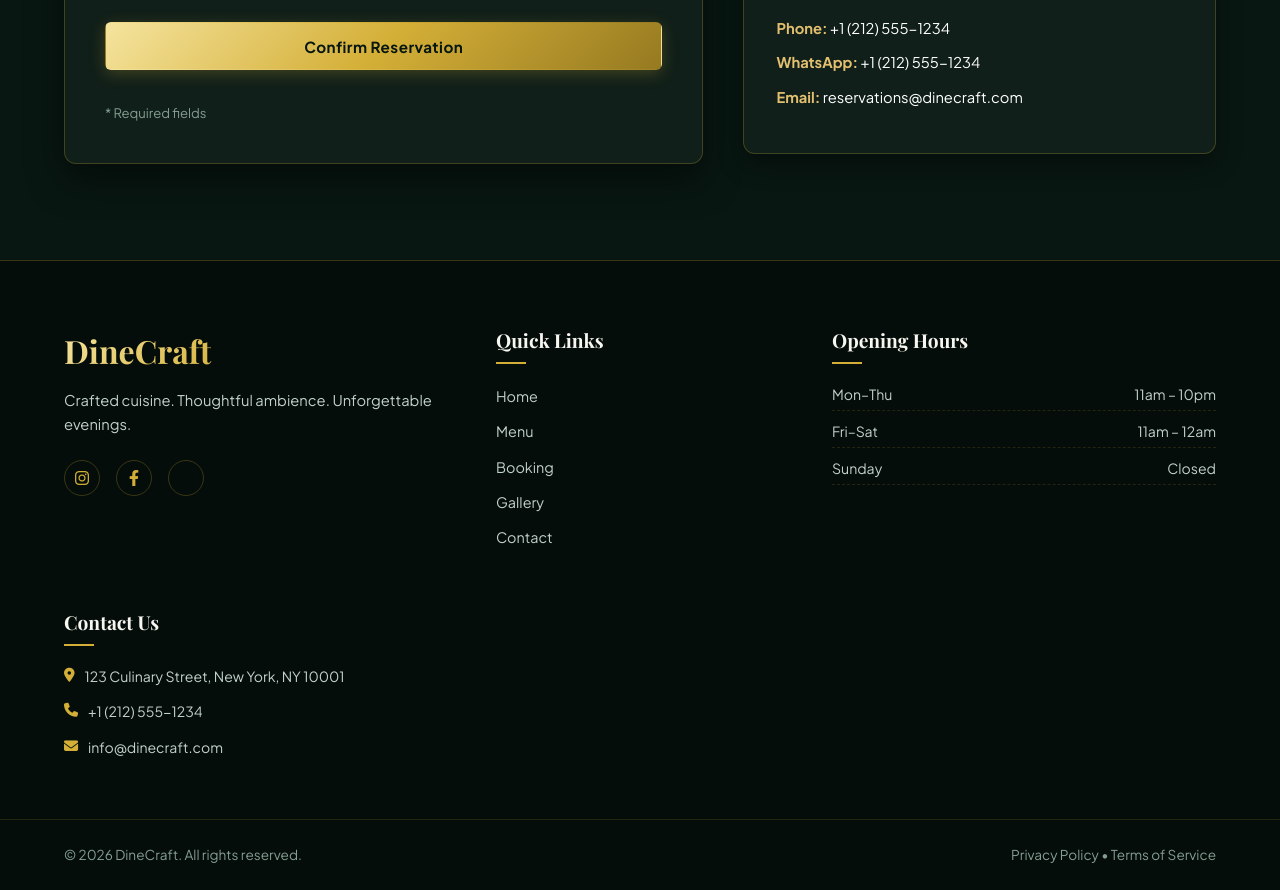
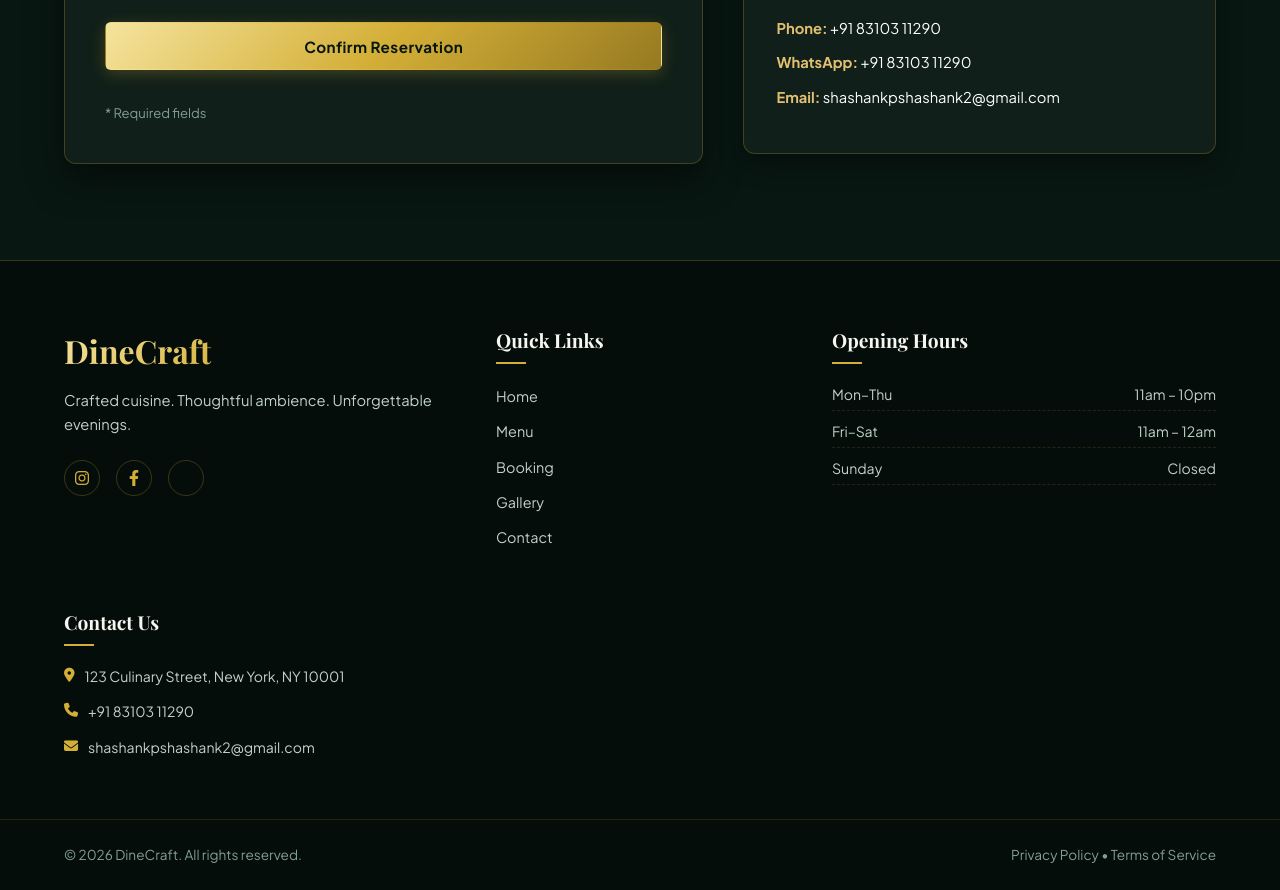
Before and after one commit to SHASHANKKUMARRAJP/cafedemo, a plain HTML site: page booking.html in a window 1280 px wide. Shown: the part 1055-1945 px from the top of the page. Drawn offline with nearby package versions, Linux system fonts and the light colour scheme; some icons are missing; a web font is replaced by a local one.

Commit message:
Update contact info in booking.html

```diff
--- a/booking.html
+++ b/booking.html
@@ -183,9 +183,9 @@
                         <div class="sidebar-info-card">
                             <h3 class="sidebar-card-title">Need Assistance?</h3>
                             <ul class="assistance-list">
-                                <li><strong>Phone:</strong> <a href="tel:+12125551234">+1 (212) 555-1234</a></li>
-                                <li><strong>WhatsApp:</strong> <a href="https://wa.me/12125551234" target="_blank">+1 (212) 555-1234</a></li>
-                                <li><strong>Email:</strong> <a href="mailto:reservations@dinecraft.com">reservations@dinecraft.com</a></li>
+                                <li><strong>Phone:</strong> <a href="tel:+918310311290">+91 83103 11290</a></li>
+                                <li><strong>WhatsApp:</strong> <a href="https://wa.me/918310311290" target="_blank">+91 83103 11290</a></li>
+                                <li><strong>Email:</strong> <a href="mailto:shashankpshashank2@gmail.com">shashankpshashank2@gmail.com</a></li>
                             </ul>
                         </div>
 
@@ -238,8 +238,8 @@
                         <h4 class="footer-heading">Contact Us</h4>
                         <ul class="contact-info">
                             <li><i class="fa-solid fa-location-dot"></i> 123 Culinary Street, New York, NY 10001</li>
-                            <li><i class="fa-solid fa-phone"></i> +1 (212) 555-1234</li>
-                            <li><i class="fa-solid fa-envelope"></i> info@dinecraft.com</li>
+                            <li><i class="fa-solid fa-phone"></i> +91 83103 11290</li>
+                            <li><i class="fa-solid fa-envelope"></i> shashankpshashank2@gmail.com</li>
                         </ul>
                     </div>
                 </div>
```
